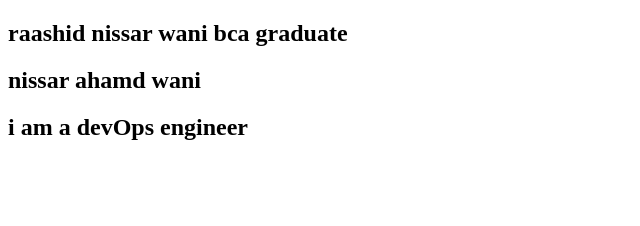
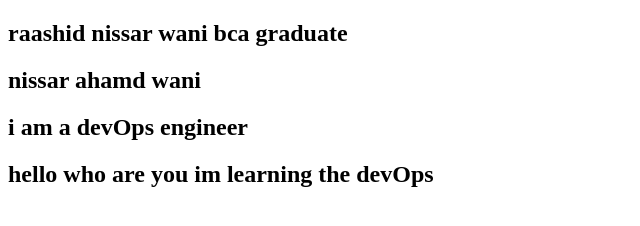
Before and after one commit to Rashid-nissar/my-project, a plain HTML site: page index.html in a window 1280 px wide. Shown: the whole page, without its empty margins (0-640 px from the left). Drawn offline with Linux system fonts and the light colour scheme.

Commit message:
i change

```diff
--- a/index.html
+++ b/index.html
@@ -9,5 +9,6 @@
     <h2>raashid nissar wani bca graduate</h2>
     <h2>nissar ahamd wani</h2>
     <h2> i am a devOps  engineer </h2>
+    <h2> hello who are you im learning the devOps</h2>
 </body>
 </html>
```
